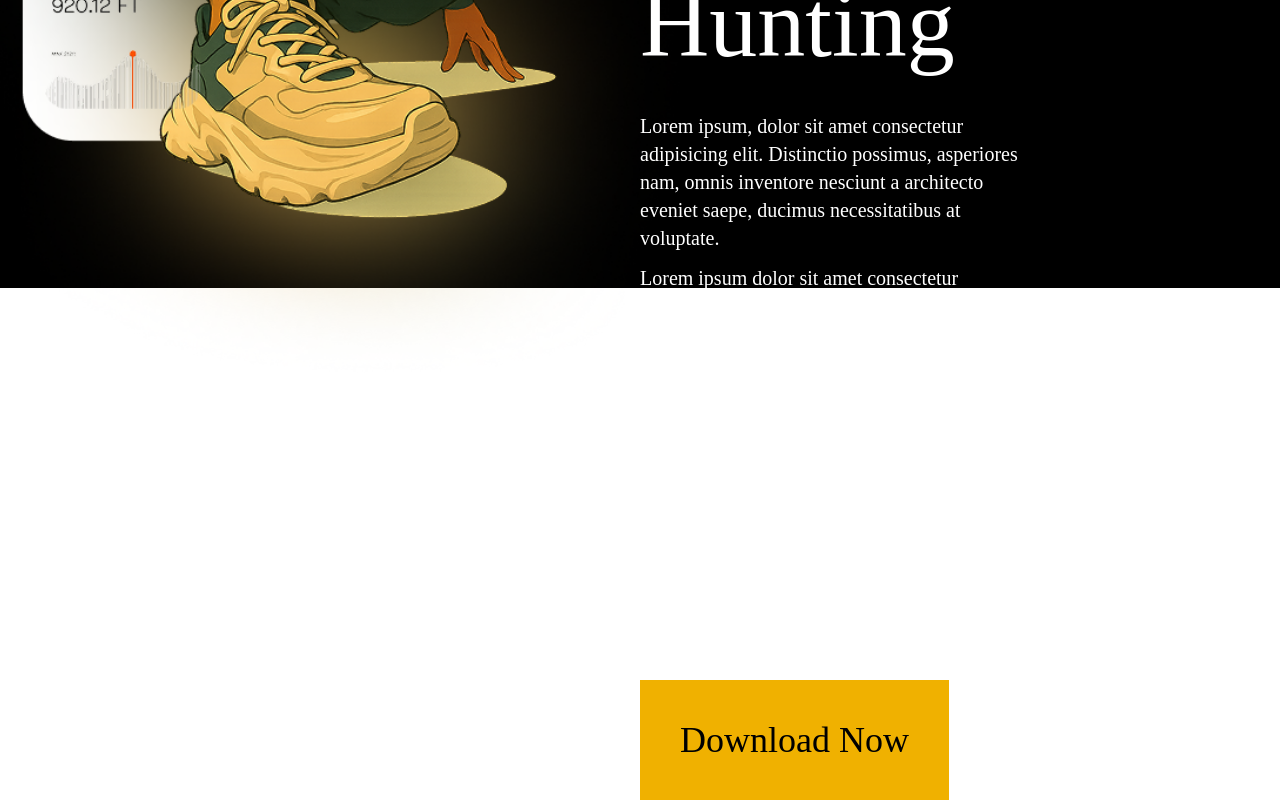
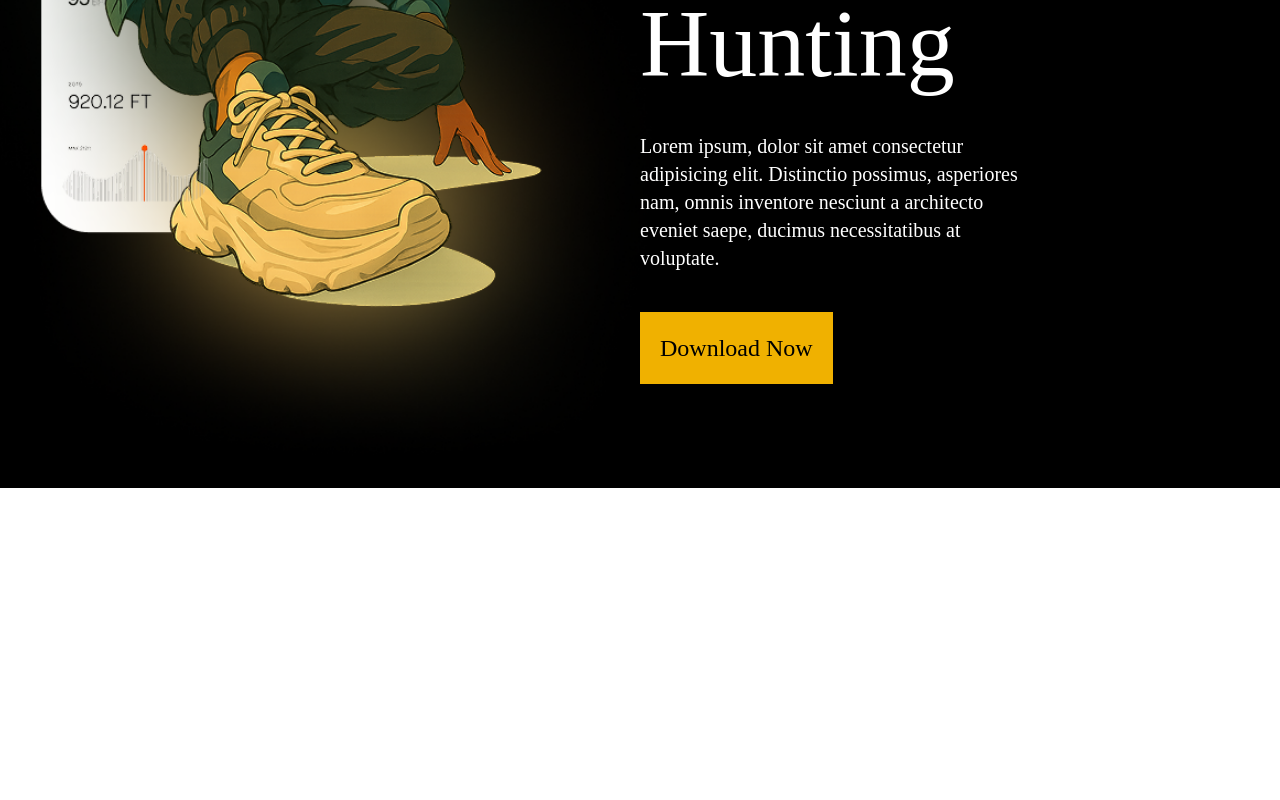
Before and after one commit to itsrudra143/GTA-VI, a React (Vite) app: page / in a window 1280 px wide. Shown: the part 1312-2112 px from the top of the page. After the commit the page ends 1820 px from the top, so only its background shows below. Built offline with nearby package versions, Linux system fonts and the light colour scheme; a web font is replaced by a local one.

Commit message:
Update layout dimensions and button styles in App component for improved design

```diff
--- a/src/App.jsx
+++ b/src/App.jsx
@@ -174,11 +174,11 @@ function App() {
               />
             </div>
           </div>
-          <div className="w-full h-screen flex items-center justify-center bg-black">
+          <div className="w-full h-[1000px] flex items-center justify-center bg-black">
             <div className="cntnr flex text-white w-full h-[80%] ">
               <div className="limg relative w-1/2 h-full">
                 <img
-                  className="absolute scale-[1.3] top-1/2 left-1/2 -translate-x-1/2 -translate-y-1/2"
+                  className="absolute scale-[1.3] top-1/2 left-1/2 -translate-x-1/2 -translate-y-1/2 h-[800px] w-[600px]"
                   src="./imag.png"
                   alt=""
                 />
@@ -192,21 +192,8 @@ function App() {
                   a architecto eveniet saepe, ducimus necessitatibus at
                   voluptate.
                 </p>
-                <p className="mt-3 text-xl font-[Helvetica_Now_Display]">
-                  Lorem ipsum dolor sit amet consectetur adipisicing elit. At
-                  eius illum fugit eligendi nesciunt quia similique velit
-                  excepturi soluta tenetur illo repellat consectetur laborum
-                  eveniet eaque, dicta, hic quisquam? Ex cupiditate ipsa nostrum
-                  autem sapiente.
-                </p>
-                <p className="mt-10 text-xl font-[Helvetica_Now_Display]">
-                  Lorem ipsum dolor sit amet consectetur adipisicing elit. At
-                  eius illum fugit eligendi nesciunt quia similique velit
-                  excepturi soluta tenetur illo repellat consectetur laborum
-                  eveniet eaque, dicta, hic quisquam? Ex cupiditate ipsa nostrum
-                  autem sapiente.
-                </p>
-                <button className="bg-yellow-500 px-10 py-10 text-black mt-10 text-4xl">
+
+                <button className="bg-yellow-500 px-5 py-5 text-black mt-10 text-2xl">
                   Download Now
                 </button>
               </div>
```
